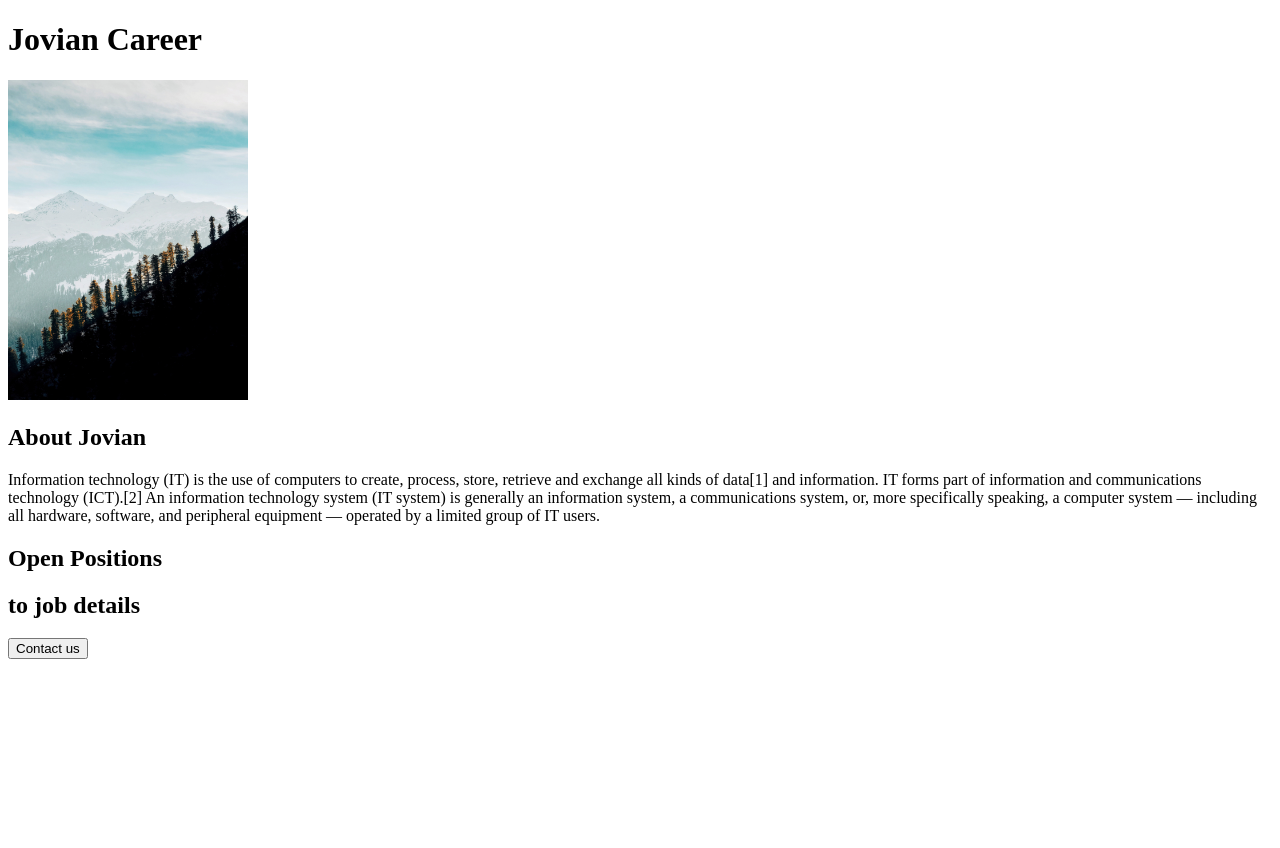
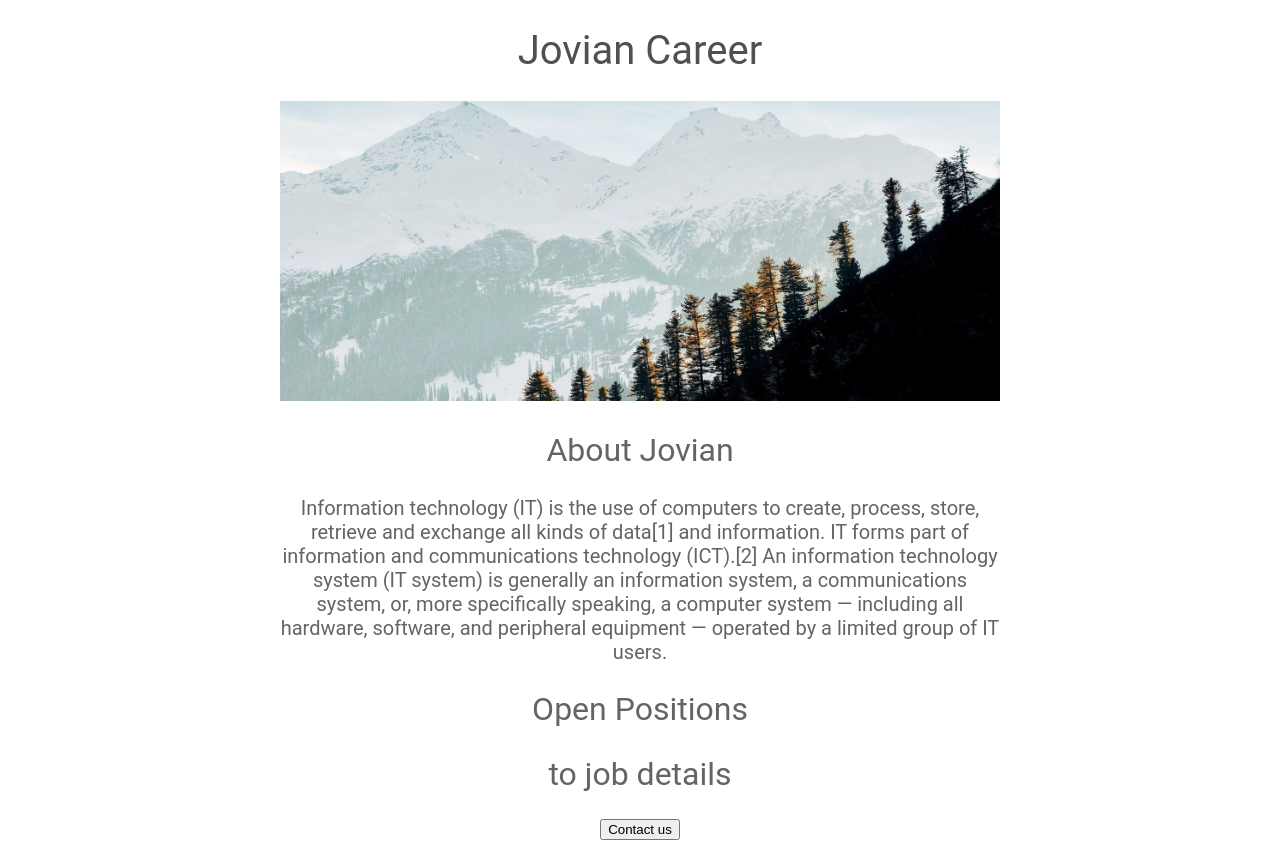
Before and after one commit to Roshan-collab/Jovian-career-website-V2, a Flask app: page / in a window 1280 px wide. Before the commit the page ends 659 px from the top, so only its background shows below. Run offline with Flask 2, Linux system fonts and the light colour scheme.

Commit message:
added css

```diff
--- a/templates/home.html
+++ b/templates/home.html
@@ -2,17 +2,53 @@
 <html>
   <head>
     <title>Jovian Career</title>
+    <style>
+      h1 {
+        font-size:40px;
+        font-family:roboto;
+        font-weight:normal;
+        color: rgb(80,80,80);
+        text-align :center;
+      }
+      #banner{
+        width : 100%;
+        height : 300px;
+        object-fit : cover;
+      }
+      h2 {
+        font-size:32px;
+        font-family:roboto;
+        font-weight:normal;
+        color: rgb(100,100,100);
+        text-align :center;
+      }
+      p{
+        font-size:20px;
+        font-family:roboto;
+        font-weight:normal;
+        color: rgb(100,100,100);
+        text-align :center;
+      }
+      #container{
+        max-width : 720px;
+        margin : 0 auto 0 auto;
+      }
+    </style>
   </head>
   <body>
+    <div id = "container">
       <h1>Jovian Career </h1>
-    <img src = "https://jovian-career-website.roshanmishal.repl.co/static/tesing.jpg"height = "320">
+      <img id= "banner" src = "https://jovian-career-website.roshanmishal.repl.co/static/tesing.jpg"height = "320">
       <h2>About Jovian</h2>
       <p>
         Information technology (IT) is the use of computers to create, process, store, retrieve and exchange all kinds of data[1] and information. IT forms part of information and communications technology (ICT).[2] An information technology system (IT system) is generally an information system, a communications system, or, more specifically speaking, a computer system — including all hardware, software, and peripheral equipment — operated by a limited group of IT users.
       </p>
       <h2> Open Positions</h2>
       <h2>to job details</h2>
+      <div style = "text-align :center;">
       <button>Contact us</button>
+      </div>
+    </div>
   </body>
 
 
```
Lines whose indentation alone changed are shown as unchanged.
